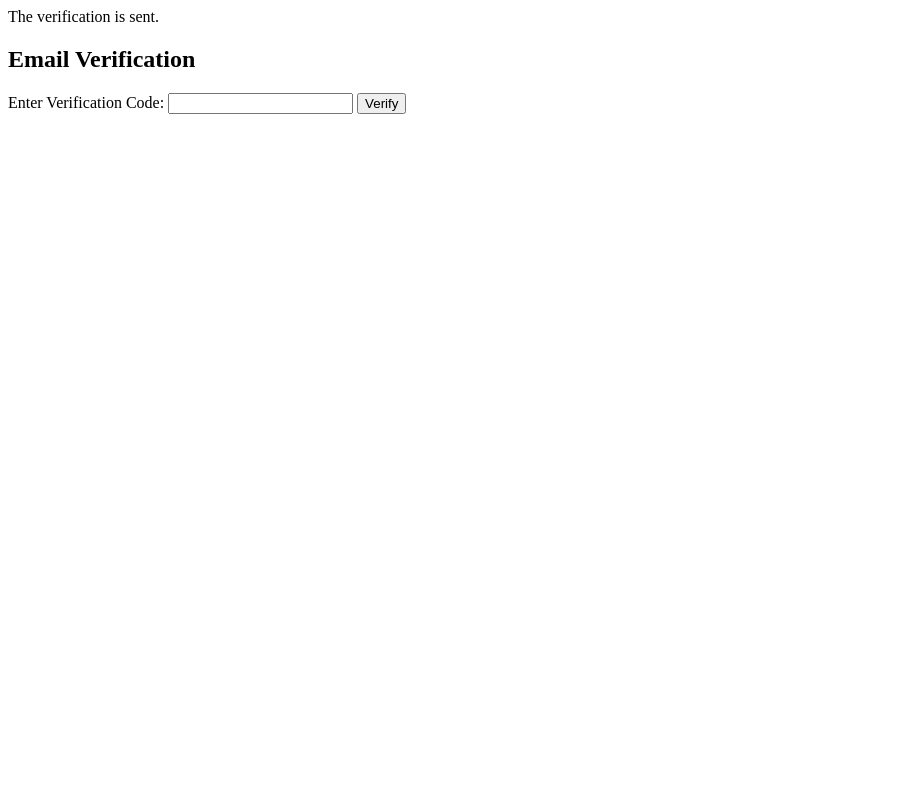
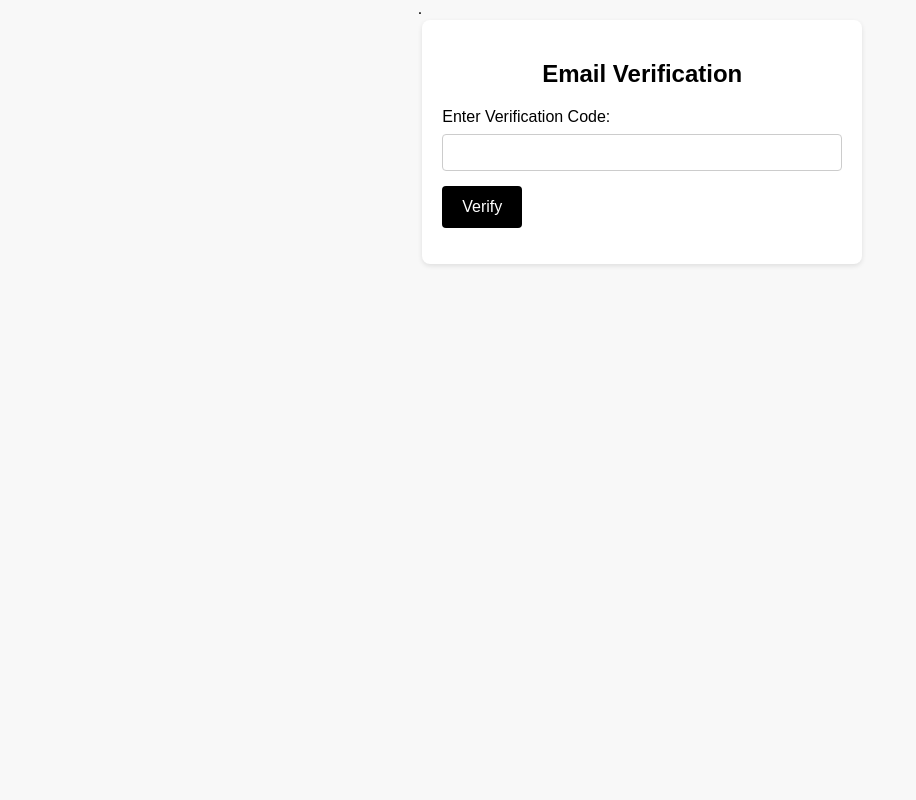
Before and after one commit to Tenzing07/One-Byte-Food, a PHP site: page /verify.php in a window 1280 px wide. Shown: the whole page, without its empty margins (0-916 px from the left). Run offline with PHP 8.4, Linux system fonts and the light colour scheme.

Commit message:
email verification

```diff
--- a/verify.php
+++ b/verify.php
@@ -55,7 +55,7 @@ if ($_SERVER["REQUEST_METHOD"] == "POST") {
     $stmt->close();
 } else if ($_SERVER["REQUEST_METHOD"] != "POST")
  {
-   echo "The verification is sent."; // Displayed if accessed directly without POST request
+   echo "."; // Displayed if accessed directly without POST request
 }
 else{
     echo "invalid ";
@@ -66,8 +66,71 @@ else{
 <html>
 <head>
     <title>Email Verification</title>
+    <style>
+        body {
+            font-family: Arial, sans-serif;
+            background-color: #f8f8f8; /* Light gray background */
+            color: #000; /* Black text */
+            margin: 0;
+            padding: 0;
+            display: flex;
+            justify-content: center;
+            align-items: flex-start;
+            min-height: 100vh; /* Minimum height of viewport */
+            box-sizing: border-box; /* Include padding in element's total width and height */
+        }
+
+        .container {
+            width: 100%;
+            max-width: 400px;
+            background-color: #fff; /* White background for the container */
+            padding: 20px;
+            border-radius: 8px;
+            box-shadow: 0 2px 5px rgba(0, 0, 0, 0.1);
+            text-align: center; /* Center align text content inside container */
+            margin-top: 20px; /* Top margin for spacing */
+        }
+
+        h2 {
+            color: #000;
+            margin-bottom: 20px;
+        }
+
+        form {
+            text-align: left; /* Left align form content */
+        }
+
+        label {
+            display: block;
+            margin-bottom: 8px;
+        }
+
+        input[type="text"] {
+            width: 100%;
+            padding: 10px;
+            margin-bottom: 15px;
+            border: 1px solid #ccc;
+            border-radius: 4px;
+            box-sizing: border-box;
+        }
+
+        button[type="submit"] {
+            background-color: #000;
+            color: #fff;
+            padding: 12px 20px;
+            border: none;
+            border-radius: 4px;
+            cursor: pointer;
+            font-size: 16px;
+        }
+
+        button[type="submit"]:hover {
+            background-color: #333; /* Darker shade of black on hover */
+        }
+    </style>
 </head>
 <body>
+    <div class="container">
         <h2>Email Verification</h2>
         <form action="verify.php" method="post">
             <input type="hidden" name="email" value="<?php echo isset($_GET['email']) ? htmlspecialchars($_GET['email']) : ''; ?>">
@@ -75,5 +138,6 @@ else{
             <input type="text" id="verification_code" name="verification_code" required>
             <button type="submit">Verify</button>
         </form>
+    </div>
 </body>
 </html>
```
Lines whose indentation alone changed are shown as unchanged.
